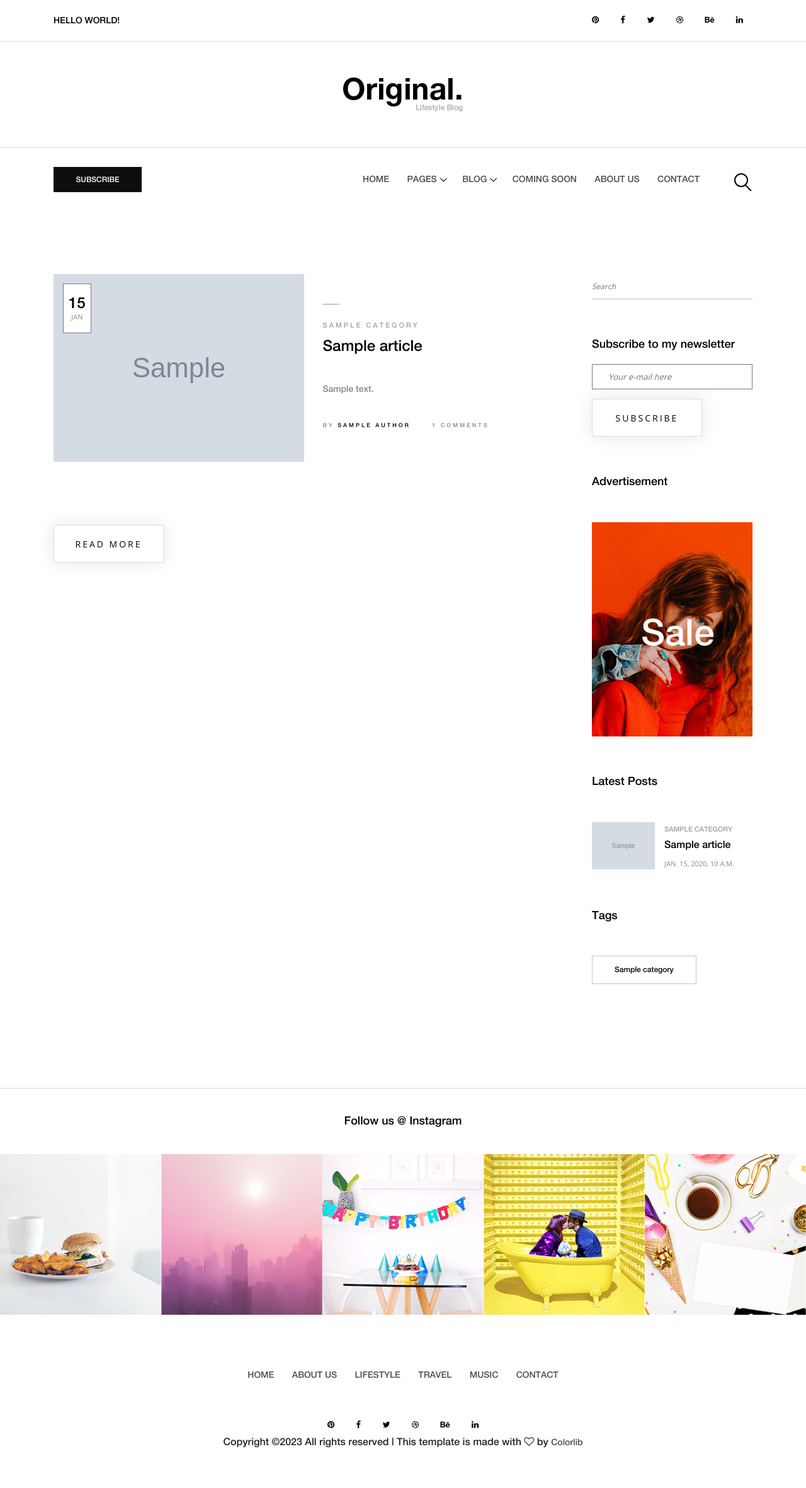
After one commit to flexr12net/django, a Django app: page /blog/ in a window 1280 px wide. The commit adds this page. Shown: the whole page at 63% size. Run offline with Django 3.2, Linux system fonts and the light colour scheme; tables that the repository leaves empty hold one stand-in row (values such as "Sample post"); grey boxes marked "Sample" are stand-in pictures; some libraries are stand-ins or nearby versions.

Commit message:
Signed-off-by: Igor Strelnikov <flexr12net@gmail.com>

```diff
--- a/blog/admin.py
+++ b/blog/admin.py
@@ -16,13 +16,17 @@ def count_words(modeladmin, request, queryset):
 count_words.short_description = 'Count words in article.'
 
 
+class CommentArticleInLine(admin.TabularInline):
+    model = Comment
+
+
 class ArticleAdmin(admin.ModelAdmin):
     list_display = ('name', 'pub_date', 'author',
                     'content_words_count', 'count_unique_words')
     list_filter = ('author', 'pub_date', 'categories')
     search_fields = ('name', 'author__name')
     actions = [count_words]
-
+    inlines = (CommentArticleInLine, )
 
 
 class CategoryAdmin(admin.ModelAdmin):
--- /dev/null
+++ b/blog/context_processor.py
@@ -0,0 +1,10 @@
+# -*- coding: utf-8 -*-
+from django.db.models import Count
+
+from .models import Category
+
+
+def menu_categories(request):
+    cat_list = Category.objects.annotate(
+        count=Count('article__id')).order_by('-count')[:5]
+    return {'menu_categories': cat_list}
--- a/blog/models.py
+++ b/blog/models.py
@@ -57,7 +57,9 @@ class Comment(models.Model):
     email = models.EmailField(unique=True)
     website = models.CharField(max_length=255)
     comment = HTMLField()
-    article = models.ForeignKey(Article, on_delete=models.CASCADE)
+    article = models.ForeignKey(Article, on_delete=models.CASCADE,
+                                related_name='comments')
+    pub_date = models.DateTimeField(auto_now_add=True)
 
     def __str__(self):
         return self.comment[:20]
--- a/blog/views.py
+++ b/blog/views.py
@@ -4,16 +4,31 @@ from django.db.models import Count
 from .models import Article, Category
 
 
-def index_handler(request):
-    last_5_articles = Article.objects.all().order_by('-pub_date')[:5].prefetch_related('categories')
-
-    cat_list = Category.objects.annotate(count=Count('article__id')).order_by('count')[:5]
+def index_handler(request,):
+    last_5_articles = Article.objects.all().order_by(
+        '-pub_date')[:5].prefetch_related('categories')
 
     context = {
         'last_articles': last_5_articles,
-        'menu_categories': cat_list
         }
     return render(request, 'blog/index.html', context)
+
+
+def blog_handler(request, **kwargs):
+    cat_slug = kwargs.get('cat_slug')
+    if cat_slug:
+        category = Category.objects.get(slug=cat_slug)
+        last_articles = Article.objects.filter(categories__slug=cat_slug).order_by(
+            '-pub_date')[:10].prefetch_related('categories')
+    else:
+        last_articles = Article.objects.all().order_by(
+            '-pub_date')[:10].prefetch_related('categories')
+        category = None
+    context = {
+        'last_articles': last_articles,
+        'category': category
+        }
+    return render(request, 'blog/blog.html', context)
 
 
 def about_handler(request):
@@ -31,10 +46,12 @@ def contact_handler(request):
     return render(request, 'blog/contact.html', context)
 
 
-def single_post_handler(request, slug):
+def single_post_handler(request, post_slug):
+    article = Article.objects.get(slug=post_slug)
     last_3_articles = Article.objects.all().order_by('-pub_date')[:3]
     context = {
-        'last_articles': last_3_articles
+        'last_articles': last_3_articles,
+        'article': article
         }
     return render(request, 'blog/article.html', context)
 
--- a/django_blog/settings.py
+++ b/django_blog/settings.py
@@ -71,6 +71,7 @@ TEMPLATES = [
                 'django.template.context_processors.request',
                 'django.contrib.auth.context_processors.auth',
                 'django.contrib.messages.context_processors.messages',
+                'blog.context_processor.menu_categories'
             ],
         },
     },
--- /dev/null
+++ b/django_blog/templates/blog/blog.html
@@ -0,0 +1,132 @@
+
+{% extends 'blog/base.html' %}
+
+{% load static %}
+
+{% block content %}
+
+<!-- ##### Blog Wrapper Start ##### -->
+<div class="blog-wrapper section-padding-100 clearfix">
+
+    <div class="container">
+        <div class="row">
+            <div class="col-12 col-lg-9">
+
+            {% for article in last_articles %}
+
+                <!-- Single Blog Area  -->
+                <div class="single-blog-area blog-style-2 mb-50 wow fadeInUp" data-wow-delay="0.2s" data-wow-duration="1000ms">
+                    <div class="row align-items-center">
+                        <div class="col-12 col-md-6">
+                            <div class="single-blog-thumbnail">
+                                {% if article.main_image %}
+                                <img src="{{ article.main_image.url}}" alt="">
+                                {% endif %}
+                                <div class="post-date">
+                                    <a href="#">{{article.pub_date.date.day}} <span>{{article.pub_date|date:"M"}}</span></a>
+                                </div>
+                            </div>
+                        </div>
+                        <div class="col-12 col-md-6">
+                            <!-- Blog Content -->
+                            <div class="single-blog-content">
+                                <div class="line"></div>
+                                <a href="{% url 'category' article.categories.first.slug %}" class="post-tag" style="display: inline-block;">{{article.categories.first.name}}</a>
+                                <h4><a href="{% url 'article' article.slug %}" class="post-headline">{{article.name}}</a></h4>
+                                <p>{{article.short_description|truncatewords:25}}</p>
+                                <div class="post-meta">
+                                    <p>By <a href="#">{{ article.author.name }}</a></p>
+                                    <p>{{ article.comments.all.count }} Comments</p>
+                                </div>
+                            </div>
+                        </div>
+                    </div>
+                </div>
+                {% endfor %}
+
+
+                <!-- Load More -->
+                <div class="load-more-btn mt-100 wow fadeInUp" data-wow-delay="0.7s" data-wow-duration="1000ms">
+                    <a href="#" class="btn original-btn">Read More</a>
+                </div>
+            </div>
+
+            <!-- ##### Sidebar Area ##### -->
+            <div class="col-12 col-md-4 col-lg-3">
+                <div class="post-sidebar-area">
+
+                    <!-- Widget Area -->
+                    <div class="sidebar-widget-area">
+                        <form action="#" class="search-form">
+                            <input type="search" name="search" id="searchForm" placeholder="Search">
+                            <input type="submit" value="submit">
+                        </form>
+                    </div>
+
+                    <!-- Widget Area -->
+                    <div class="sidebar-widget-area">
+                        <h5 class="title subscribe-title">Subscribe to my newsletter</h5>
+                        <div class="widget-content">
+                            <form action="#" class="newsletterForm">
+                                <input type="email" name="email" id="subscribesForm" placeholder="Your e-mail here">
+                                <button type="submit" class="btn original-btn">Subscribe</button>
+                            </form>
+                        </div>
+                    </div>
+
+                    <!-- Widget Area -->
+                    <div class="sidebar-widget-area">
+                        <h5 class="title">Advertisement</h5>
+                        <a href="#"><img src="{% static 'img/bg-img/add.gif'%}" alt=""></a>
+                    </div>
+
+
+<!-- Widget Area -->
+<div class="sidebar-widget-area">
+    <h5 class="title">Latest Posts</h5>
+
+    <div class="widget-content">
+    {% for article in last_articles|slice:"0:3" %}
+
+        <!-- Single Blog Post -->
+        <div class="single-blog-post d-flex align-items-center widget-post">
+            <!-- Post Thumbnail -->
+            <div class="post-thumbnail">
+            {% if article.main_image %}
+                <img src="{{ article.main_image.url}}" alt="">
+            {% endif %}
+            </div>
+            <!-- Post Content -->
+            <div class="post-content">
+                <a href="{% url 'category' article.categories.first.slug %}" class="post-tag">{{ article.categories.first.name }}</a>
+                <h4><a href="{% url 'article' article.slug %}" class="post-headline">{{ article.name }}</a></h4>
+                <div class="post-meta">
+                    <p><a href="#">{{ article.pub_date }}</a></p>
+                </div>
+            </div>
+        </div>
+        {% endfor %}
+
+    </div>
+</div>
+
+<!-- Widget Area -->
+
+                    <div class="sidebar-widget-area">
+                        <h5 class="title">Tags</h5>
+                        <div class="widget-content">
+                            <ul class="tags">
+                                {% for cat in menu_categories %}
+                                    <li><a href="{% url 'category' cat.slug %}">{{cat.name}}</a></li>
+                                {% endfor %}
+                            </ul>
+                        </div>
+                    </div>
+                </div>
+            </div>
+        </div>
+    </div>
+</div>
+<!-- ##### Blog Wrapper End ##### -->
+
+{% endblock content %}
--- a/django_blog/templates/blog/partials/header.html
+++ b/django_blog/templates/blog/partials/header.html
@@ -80,15 +80,14 @@
                                     <ul class="dropdown">
                                         <li><a href="{% url 'homepage'%}">Home</a></li>
                                         <li><a href="{% url 'about'%}">About Us</a></li>
-                                        <li><a href="{% url 'article' 'example'%}">Single Post</a></li>
                                         <li><a href="{% url 'contact'%}">Contact</a></li>
                                         <li><a href="{% url 'comming-soon'%}">Coming Soon</a></li>
                                     </ul>
                                 </li>
-                                <li><a href="#">Blog</a>
+                                <li><a href="{% url 'blog' %}">Blog</a>
                                     <ul class="dropdown">
                                     {% for cat in menu_categories %}
-                                        <li><a href="#">{{cat.name}}</a></li>
+                                        <li><a href="{% url 'category' cat.slug %}">{{cat.name}}</a></li>
                                     {% endfor %}
                                     </ul>
                                 </li>
--- a/django_blog/urls.py
+++ b/django_blog/urls.py
@@ -22,10 +22,12 @@ from blog import views
 
 urlpatterns = [
     path('', views.index_handler, name='homepage'),
-    path('about-us/', views.about_handler, name='about'),
+    path('blog/', views.blog_handler, name='blog'),
+    path('<cat_slug>', views.blog_handler, name='category'),
+    path('post/<post_slug>', views.single_post_handler, name='article'),
     path('coming-soon/', views.coming_soon_handler, name='comming-soon'),
     path('contact/', views.contact_handler, name='contact'),
-    path('article/<slug>', views.single_post_handler, name='article'),
+    path('about-us/', views.about_handler, name='about'),
     path('robots.txt', views.robots_handler),
     path('tinymce/', include('tinymce.urls')),
 
```
Also changed, not shown: blog/crawlers/zozhnik_crawler.py (+13 -9 lines), django_blog/templates/blog/article.html (+23 -66 lines), django_blog/templates/blog/index.html (+14 -21 lines), blog/migrations/0008_alter_comment_article.py (added), blog/migrations/0009_comment_pub_date.py (added).
